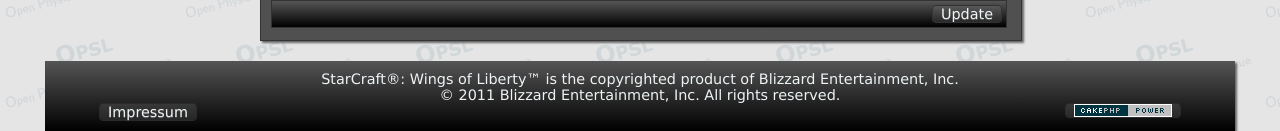
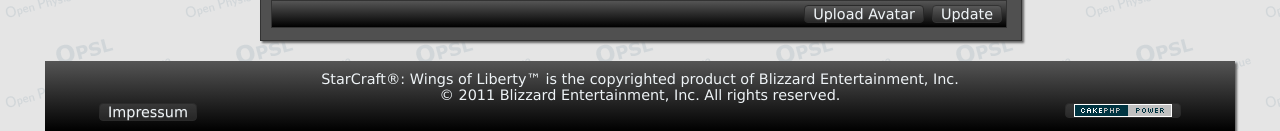
Before and after one commit to fleshgolem/caketourney, a CakePHP app: the page made by app/views/users/account.ctp in a window 1280 px wide. Shown: the part 1136-1267 px from the top of the page. Run offline with PHP 8.4 and a stand-in for CakePHP, Linux system fonts and the light colour scheme; the template is opened without the code that fills it, so the values that code supplies are empty; form fields are guessed from the names that the template uses; some libraries are stand-ins or nearby versions.

Commit message:
added button to account page

```diff
--- a/app/views/users/account.ctp
+++ b/app/views/users/account.ctp
@@ -35,6 +35,13 @@
 	</div>
 	<div class="PostFooter">
 		<div class="bottomaction"> <?php echo $this->Form->end('Update');?> </div>
+         <div class="bottomaction"> <?php
+
+
+				echo $this->Html->link(__('Upload Avatar', true), array('action' => 'upload_avatar'));
+
+		?>
+     </div>
 		<p style="clear: both;">  </p>
 	</div>
 </div>
```
Also changed, not shown: 1 other file.
